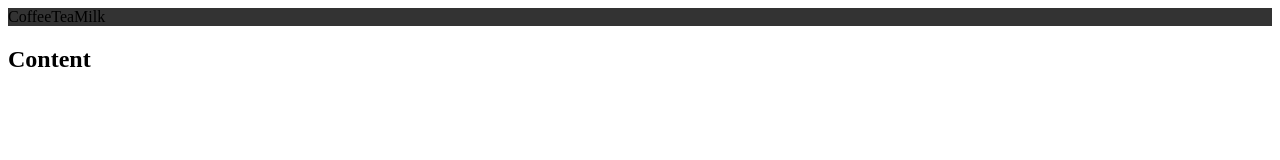
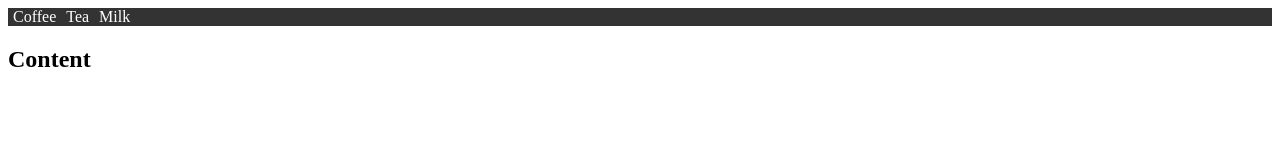
Before and after one commit to lexvato/cenic, a plain HTML site: page index.html in a window 1280 px wide. Drawn offline with Linux system fonts and the light colour scheme.

Commit message:
Update style.css

```diff
--- a/style.css
+++ b/style.css
@@ -9,10 +9,13 @@
   padding: 0;
   overflow: hidden;
   background-color: #333333;
+  color: white;
 }
 
 li {
   float: left;
+  margin-left: 5px;
+  margin-right: 5px;
 }
 
 li a {
```
